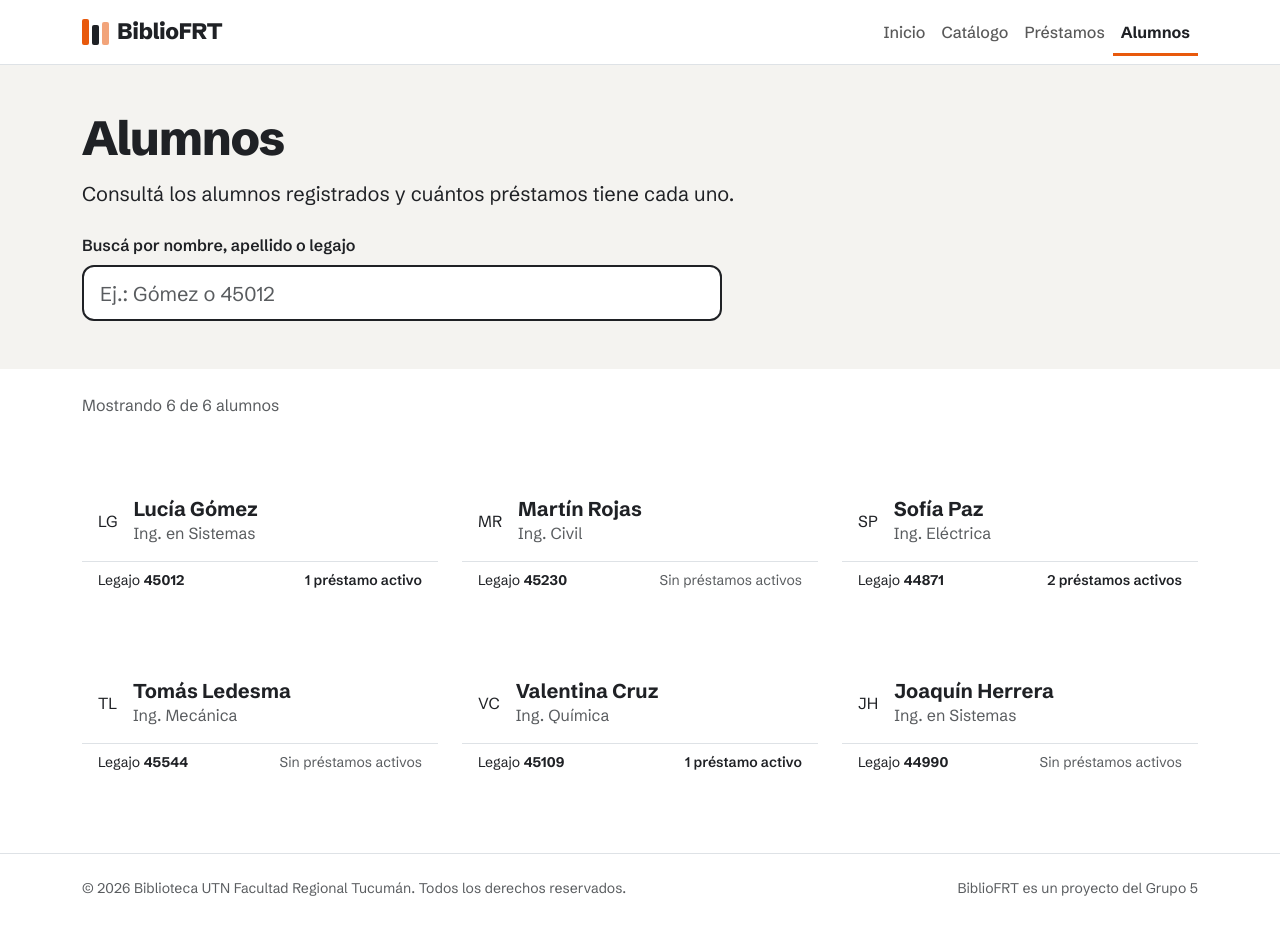
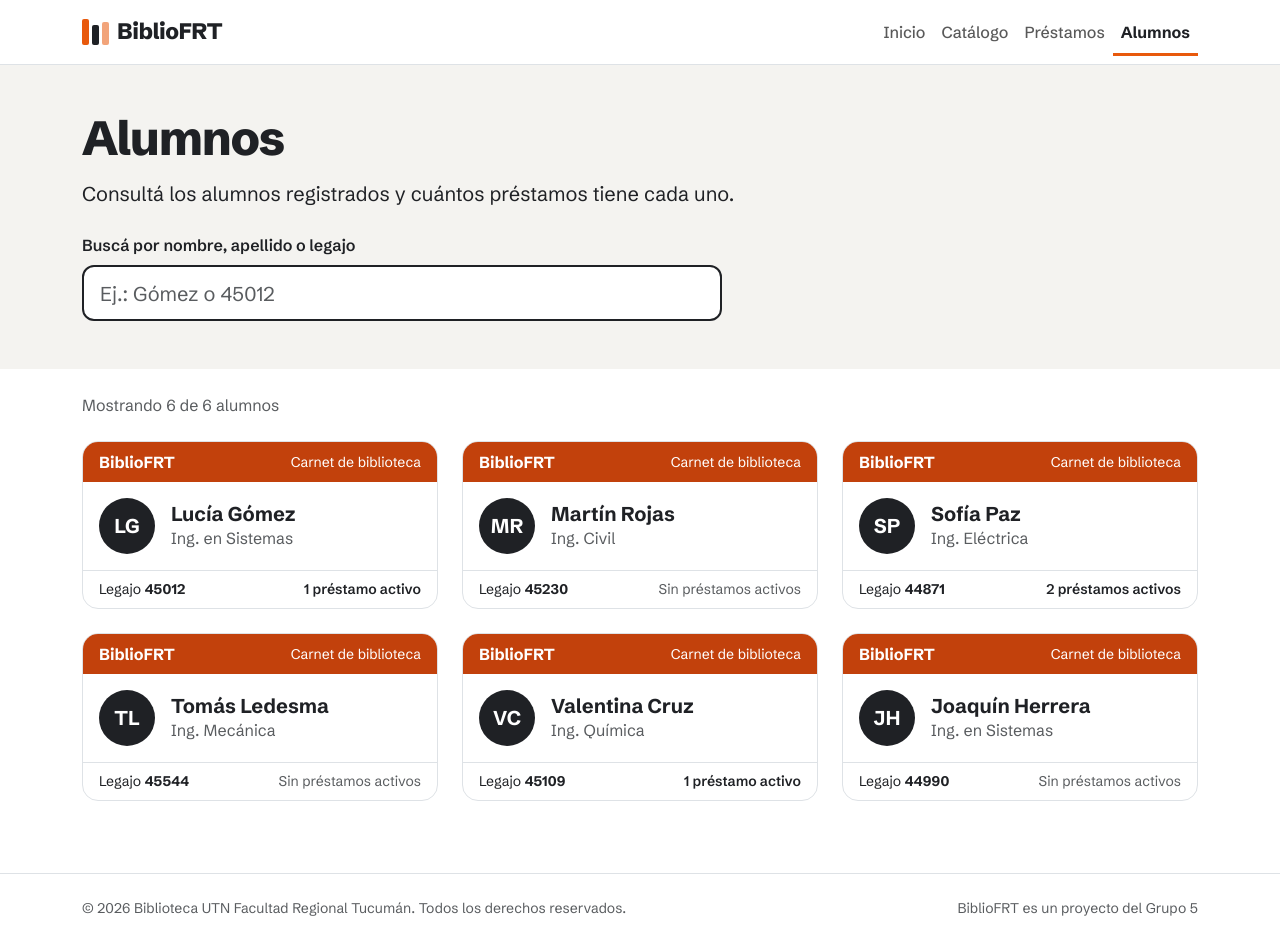
Before and after one commit to claudialopez9/Grupo5-frontend, a React (Vite) app: page /alumnos in a window 1280 px wide. Built offline with nearby package versions, Linux system fonts and the light colour scheme.

Commit message:
feature: rediseña página 404 y agrega estilos de préstamos y alumnos

```diff
--- a/src/index.css
+++ b/src/index.css
@@ -157,3 +157,54 @@
   max-width: 100%;
   margin-inline: auto;
 }
+/* ===== Préstamos ===== */
+.lomo-mini {
+  flex-shrink: 0;
+  width: 8px;
+  height: 36px;
+  border-radius: 2px;
+}
+
+.tabla-prestamos th {
+  font-size: 0.875rem;
+  font-weight: 600;
+  color: var(--bs-secondary-color);
+  border-bottom-width: 2px;
+}
+
+.tabla-prestamos td {
+  padding-block: 1rem;
+}
+
+/* ===== Alumnos: carnet digital ===== */
+.carnet {
+  overflow: hidden;
+  border: 1px solid var(--bs-border-color);
+  border-radius: 16px;
+  background-color: #FFFFFF;
+}
+
+.carnet-franja {
+  background-color: var(--bf-naranja-oscuro);
+}
+
+.avatar-iniciales {
+  flex-shrink: 0;
+  display: flex;
+  align-items: center;
+  justify-content: center;
+  width: 56px;
+  height: 56px;
+  border-radius: 50%;
+  background-color: var(--bf-tinta);
+  color: #FFFFFF;
+  font-size: 1.25rem;
+  font-weight: 700;
+}
+
+/* ===== 404: lugar vacío en el estante ===== */
+.lomo-vacio {
+  background-color: transparent;
+  box-shadow: none;
+  border: 2px dashed #B9B7B1;
+}
--- a/src/pages/NotFound.jsx
+++ b/src/pages/NotFound.jsx
@@ -1,17 +1,46 @@
-import { Container, Button } from 'react-bootstrap'
+import { Container, Row, Col, Button } from 'react-bootstrap'
 import { Link } from 'react-router-dom'
 import useSEO from '../hooks/useSEO'
+import { coloresCategoria } from '../data/categorias'
+
+// null = lugar vacío en el estante
+const lomos = [
+  { color: coloresCategoria['Programación'], alto: 230, ancho: 52 },
+  { color: coloresCategoria['Matemática'], alto: 260, ancho: 60 },
+  null,
+  { color: coloresCategoria['Física'], alto: 220, ancho: 56 },
+]
 
 function NotFound() {
   useSEO('Página no encontrada', 'La página que buscás no existe en la Biblioteca UTN.')
 
   return (
-    <Container className="my-5 text-center">
-      <h1>404</h1>
-      <p className="lead">La página que buscás no existe.</p>
-      <Button as={Link} to="/" variant="primary">
-        Volver al inicio
-      </Button>
+    <Container className="py-5 my-lg-4">
+      <Row className="align-items-center g-5">
+        <Col lg={6}>
+          <p className="fw-semibold text-body-secondary mb-2">Error 404</p>
+          <h1 className="titulo-principal mb-3">No encontramos esta página</h1>
+          <p className="lead mb-4">Puede que el link esté mal escrito o que la página ya no exista.</p>
+          <div className="d-flex flex-wrap gap-2">
+            <Button as={Link} to="/" variant="dark" size="lg">Volver al inicio</Button>
+            <Button as={Link} to="/catalogo" variant="outline-dark" size="lg">Buscar un libro</Button>
+          </div>
+        </Col>
+        <Col lg={6}>
+          <div className="estante-contenedor" aria-hidden="true">
+            <ul className="estante list-unstyled mb-0">
+              {lomos.map((lomo, i) =>
+                lomo ? (
+                  <li key={i} className="lomo" style={{ backgroundColor: lomo.color, height: `${lomo.alto}px`, width: `${lomo.ancho}px` }}></li>
+                ) : (
+                  <li key={i} className="lomo lomo-vacio" style={{ height: '250px', width: '56px' }}></li>
+                )
+              )}
+            </ul>
+            <div className="estante-tabla"></div>
+          </div>
+        </Col>
+      </Row>
     </Container>
   )
 }
```
